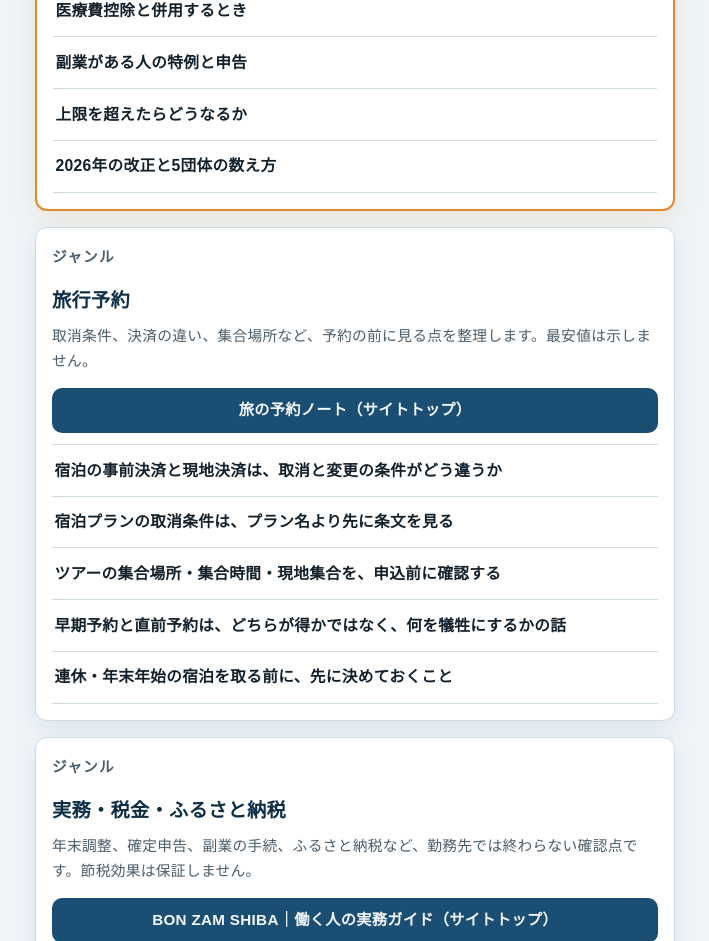
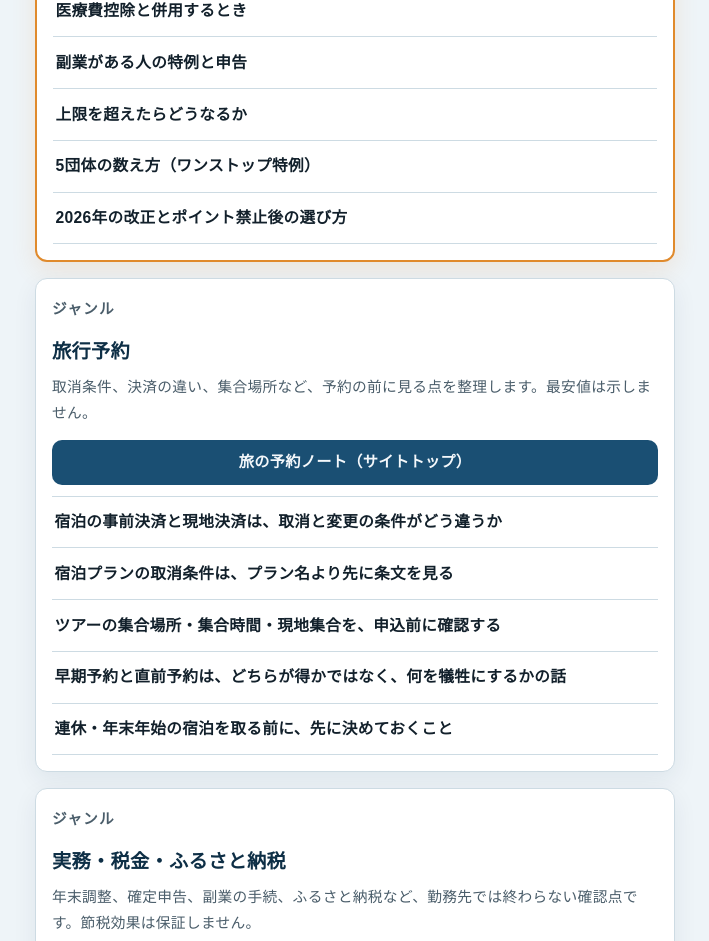
Before and after one commit to ats-business-hub/links, a plain HTML site: page index.html in a window 1280 px wide. Shown: the part 890-1831 px from the top of the page, without its empty margins (285-994 px from the left). Drawn offline with Linux system fonts and the light colour scheme.

Commit message:
5団体の数え方の案内先を、ワンストップ特例の記事に直す
寄附先が5団体以内か、同じ自治体への複数回寄附の扱いを本文で説明している furusato-onestop の方が、改正解説より案内に適している。

```diff
--- a/index.html
+++ b/index.html
@@ -65,7 +65,7 @@
           <a class="site-top" href="https://ats-business-hub.github.io/jitsumu-guide/categories/furusato/">ふるさと納税の記事一覧（サイト内）</a>
         </header>
         <ul class="topic-chips" aria-label="よく見られる確認点">
-          <li><a href="https://ats-business-hub.github.io/jitsumu-guide/articles/furusato-2026-kaisei/">5団体の数え方</a></li>
+          <li><a href="https://ats-business-hub.github.io/jitsumu-guide/articles/furusato-onestop/">5団体の数え方</a></li>
           <li><a href="https://ats-business-hub.github.io/jitsumu-guide/articles/furusato-hikkoshi/">引っ越しと1月10日</a></li>
           <li><a href="https://ats-business-hub.github.io/jitsumu-guide/articles/furusato-jogen-koeta/">上限を超えたら</a></li>
         </ul>
@@ -76,7 +76,8 @@
           <li><a href="https://ats-business-hub.github.io/jitsumu-guide/articles/furusato-iryouhi-heiyo/">医療費控除と併用するとき</a></li>
           <li><a href="https://ats-business-hub.github.io/jitsumu-guide/articles/furusato-fukugyo/">副業がある人の特例と申告</a></li>
           <li><a href="https://ats-business-hub.github.io/jitsumu-guide/articles/furusato-jogen-koeta/">上限を超えたらどうなるか</a></li>
-          <li><a href="https://ats-business-hub.github.io/jitsumu-guide/articles/furusato-2026-kaisei/">2026年の改正と5団体の数え方</a></li>
+          <li><a href="https://ats-business-hub.github.io/jitsumu-guide/articles/furusato-onestop/">5団体の数え方（ワンストップ特例）</a></li>
+          <li><a href="https://ats-business-hub.github.io/jitsumu-guide/articles/furusato-2026-kaisei/">2026年の改正とポイント禁止後の選び方</a></li>
         </ul>
       </section>
 
```
